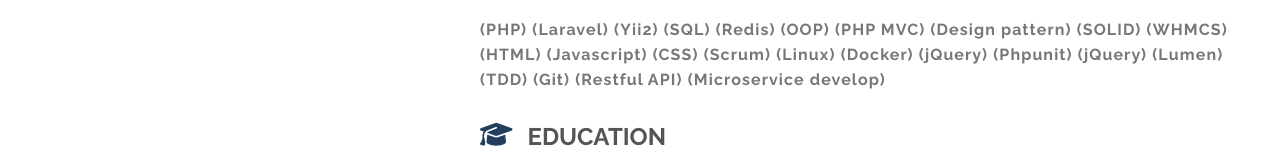
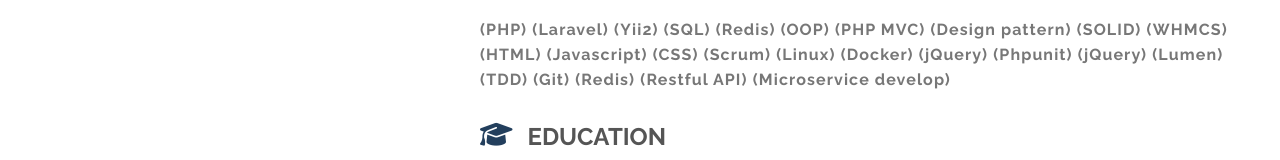
Before and after one commit to amrmrp/am-dev.ir, a website: page index.html in a window 1280 px wide. Shown: the part 911-1071 px from the top of the page. Drawn offline with Linux system fonts and the light colour scheme.

Commit message:
Update index.html

```diff
--- a/index.html
+++ b/index.html
@@ -143,6 +143,7 @@
                    <b>(Lumen)</b>
                    <b>(TDD)</b>
                    <b>(Git)</b>
+                     <b>(Redis)</b>
                    <b>(Restful API)</b>
                    <b>(Microservice develop)</b>
                   </p>
```
